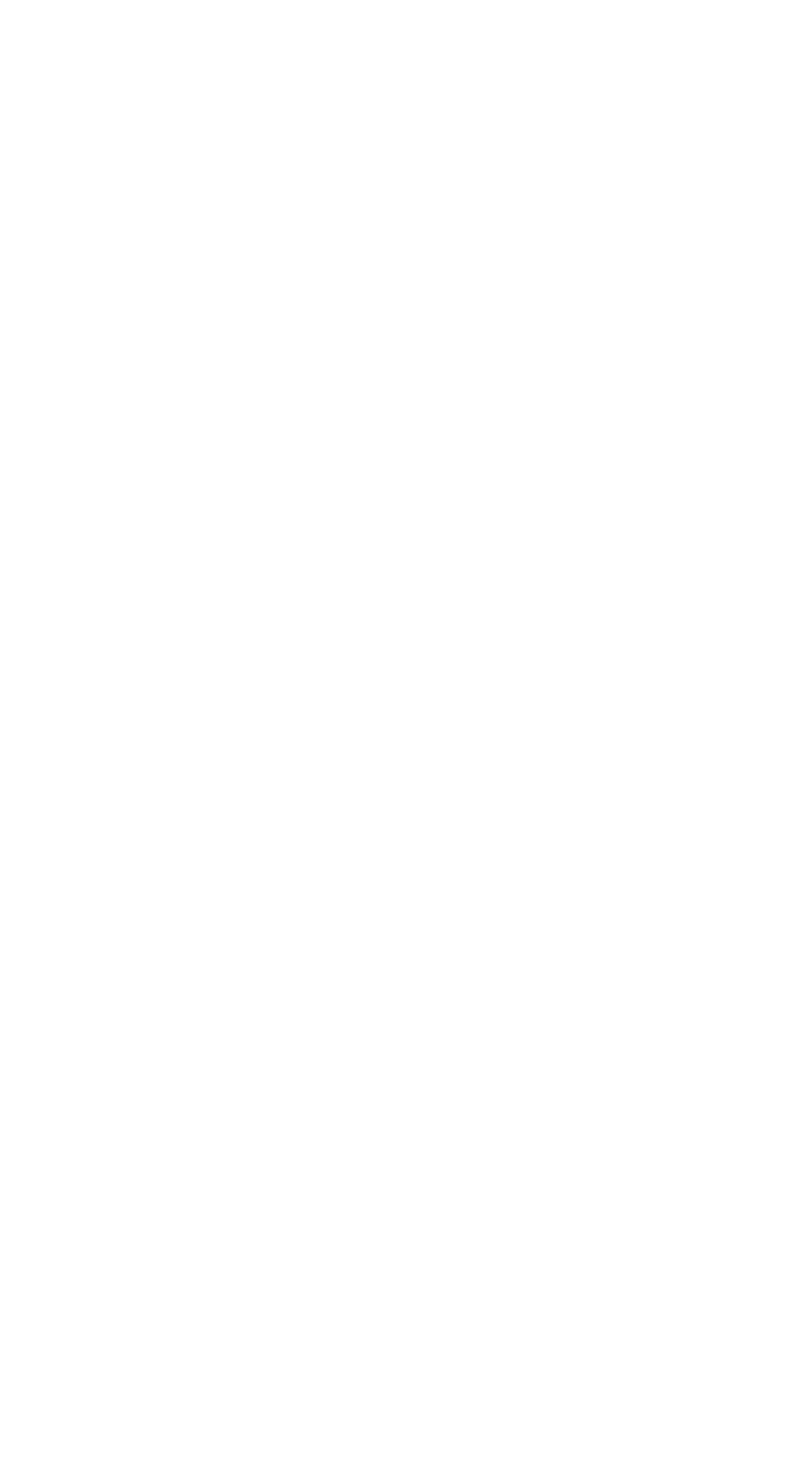
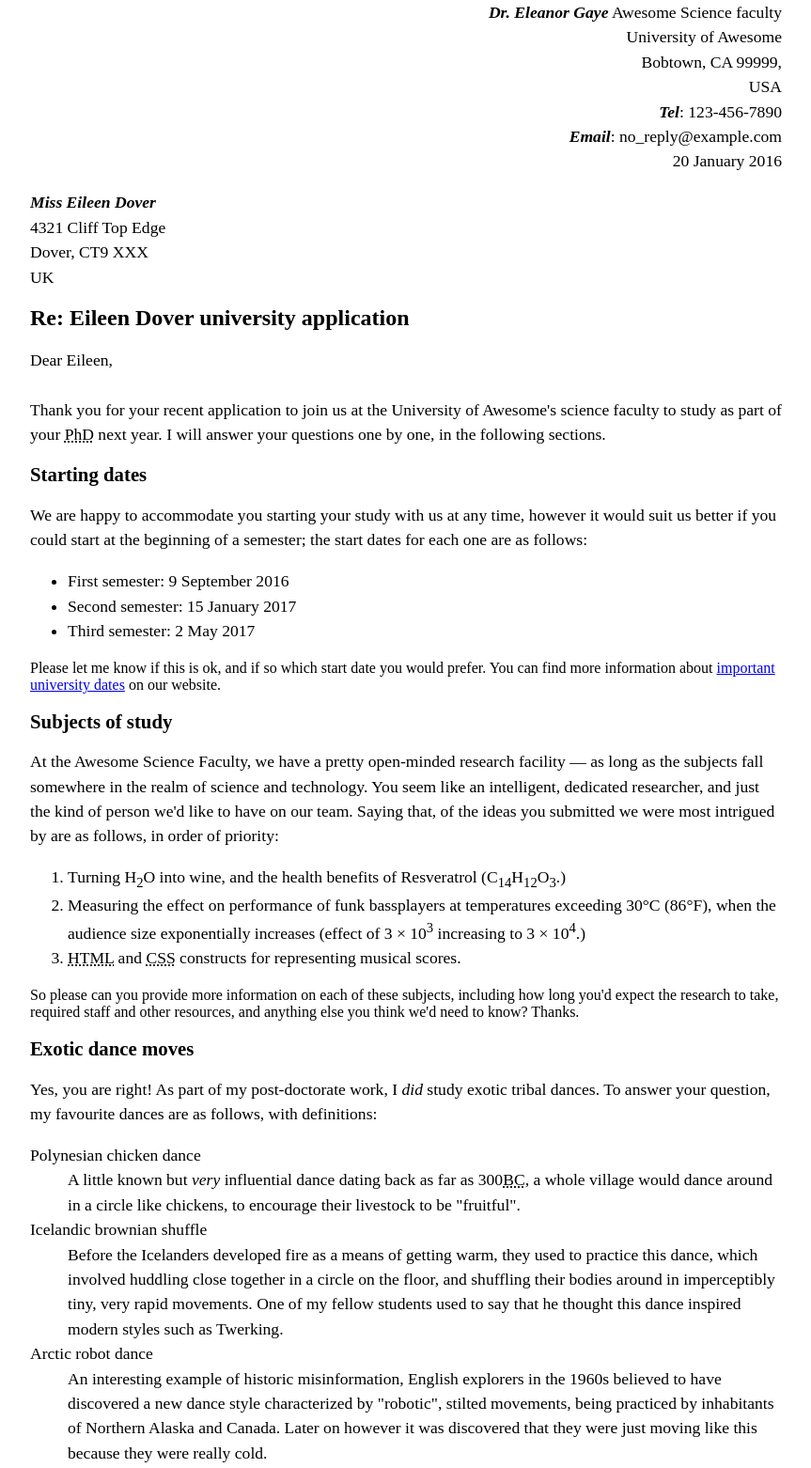
Before and after one commit to honeylemon-web/test, a website: page index.html in a window 1280 px wide. Shown: the top 1562 px of the page at 94% size, without its empty margins (208-1071 px from the left). Before the commit the page ends 800 px from the top, so only its background shows below. Drawn offline with Linux system fonts and the light colour scheme.

```diff
--- a/index.html
+++ b/index.html
@@ -1,6 +1,106 @@
 <html>
   <head>
-    <meta charset="utf-8" />
+    <meta charset="utf-8">
+    <meta name="author" content="Dr. Eleanor Gaye" />
+    <link rel="stylesheet" href="./style.css" />
   </head>
-  <body></body>
+  <body>
+    <adress class="sender-column">
+        <p>
+          <strong><em>Dr. Eleanor Gaye</em></strong>
+          Awesome Science faculty<br />
+          University of Awesome<br />
+          Bobtown, CA 99999,<br />
+          USA<br />
+          <strong><em>Tel</em></strong>: 123-456-7890<br />
+          <strong><em>Email</em></strong>: no_reply@example.com<br />
+          <time datetime="2016-1-20" class="sender-column">20 January 2016</time>
+        </p>
+
+      </adress>
+
+
+      <adress>
+        <p>
+          <strong><em>Miss Eileen Dover</em></strong><br />
+          4321 Cliff Top Edge<br />
+          Dover, CT9 XXX<br />
+          UK
+        </p>
+      </adress>
+
+
+      <h1> Re: Eileen Dover university application</h1>
+      <p>
+        Dear Eileen,<br />
+      <br />
+        Thank you for your recent application to join us at the University of Awesome's science faculty to study as part of your <abbr title="Doctor of philosophy">PhD</abbr> next year. I will answer your questions one by one, in the following sections.
+      </p>
+
+      <h2>Starting dates</h2>
+      <p>
+        We are happy to accommodate you starting your study with us at any time, however it would suit us better if you could start at the beginning of a semester; the start dates for each one are as follows:
+
+        <ul>
+          <li>First semester: <time datetime="2016-9-9">9 September 2016</time></li>
+          <li>Second semester: <time datetime="2017-1-15">15 January 2017</time></li>
+          <li>Third semester: <time datetime="2017-5-2">2 May 2017</time></li>
+        </ul>
+
+
+        Please let me know if this is ok, and if so which start date you would prefer.
+
+        You can find more information about <a href="http://example.com" title="大学の日程の詳細">important university dates</a> on our website.
+      </p>
+
+      <h2>Subjects of study</h2>
+      <p>
+        At the Awesome Science Faculty, we have a pretty open-minded research facility — as long as the subjects fall somewhere in the realm of science and technology. You seem like an intelligent, dedicated researcher, and just the kind of person we'd like to have on our team. Saying that, of the ideas you submitted we were most intrigued by are as follows, in order of priority:
+
+        <ol>
+          <li>
+            Turning H<sub>2</sub>O into wine, and the health benefits of Resveratrol (C<sub>14</sub>H<sub>12</sub>O<sub>3</sub>.)
+          </li>
+          <li>
+            Measuring the effect on performance of funk bassplayers at temperatures exceeding 30°C (86°F), when the audience size exponentially increases (effect of 3 × 10<sup>3</sup> increasing to 3 × 10<sup>4</sup>.)
+          </li>
+          <li>
+            <abbr title="Hyper Text Markup Language">HTML</abbr> and <abbr title="Cascading Style Sheets">CSS</abbr> constructs for representing musical scores.
+          </li>
+        </ol>
+
+        So please can you provide more information on each of these subjects, including how long you'd expect the research to take, required staff and other resources, and anything else you think we'd need to know? Thanks.
+      </p>
+
+      <h2>Exotic dance moves</h2>
+      <p>
+        Yes, you are right! As part of my post-doctorate work, I <em>did</em> study exotic tribal dances. To answer your question, my favourite dances are as follows, with definitions:
+      </p>
+
+      <dl>
+        <dt>Polynesian chicken dance</dt>
+          <dd>
+            A little known but <em>very</em> influential dance dating back as far as 300<abbr title="Before Christ">BC</abbr>, a whole village would dance around in a circle like chickens, to encourage their livestock to be "fruitful".
+          </dd>
+        <dt>Icelandic brownian shuffle</dt>
+          <dd>
+            Before the Icelanders developed fire as a means of getting warm, they used to practice this dance, which involved huddling close together in a circle on the floor, and shuffling their bodies around in imperceptibly tiny, very rapid movements. One of my fellow students used to say that he thought this dance inspired modern styles such as Twerking.
+          </dd>
+        <dt>Arctic robot dance</dt>
+          <dd>
+            An interesting example of historic misinformation, English explorers in the 1960s believed to have discovered a new dance style characterized by "robotic", stilted movements, being practiced by inhabitants of Northern Alaska and Canada. Later on however it was discovered that they were just moving like this because they were really cold.
+          </dd>
+      </dl>
+
+      <p>
+        For more of my research, see my <a href="http://example.com" title="エキゾチックダンス研究の詳細">exotic dance research page</a>.
+      </p>
+
+    <p>
+      Yours sincerely,
+      Dr Eleanor Gaye
+
+      University of Awesome motto: <q>Be awesome to each other.</q> -- <cite>The memoirs of Bill S Preston, <abbr title="Esquire">Esq</abbr></cite>
+    </p>
+  </body>
 </html>
--- /dev/null
+++ b/style.css
@@ -0,0 +1,24 @@
+body {
+    max-width: 800px;
+    margin: 0 auto;
+  }
+
+  .sender-column {
+    text-align: right;
+  }
+
+  h1 {
+    font-size: 1.5em;
+  }
+
+  h2 {
+    font-size: 1.3em;
+  }
+
+  p,ul,ol,dl,address {
+    font-size: 1.1em;
+  }
+
+  p, li, dd, dt, address {
+    line-height: 1.5;
+  }
```
Also changed, not shown: package.json (added, +17 -0 lines), 2 other files.
